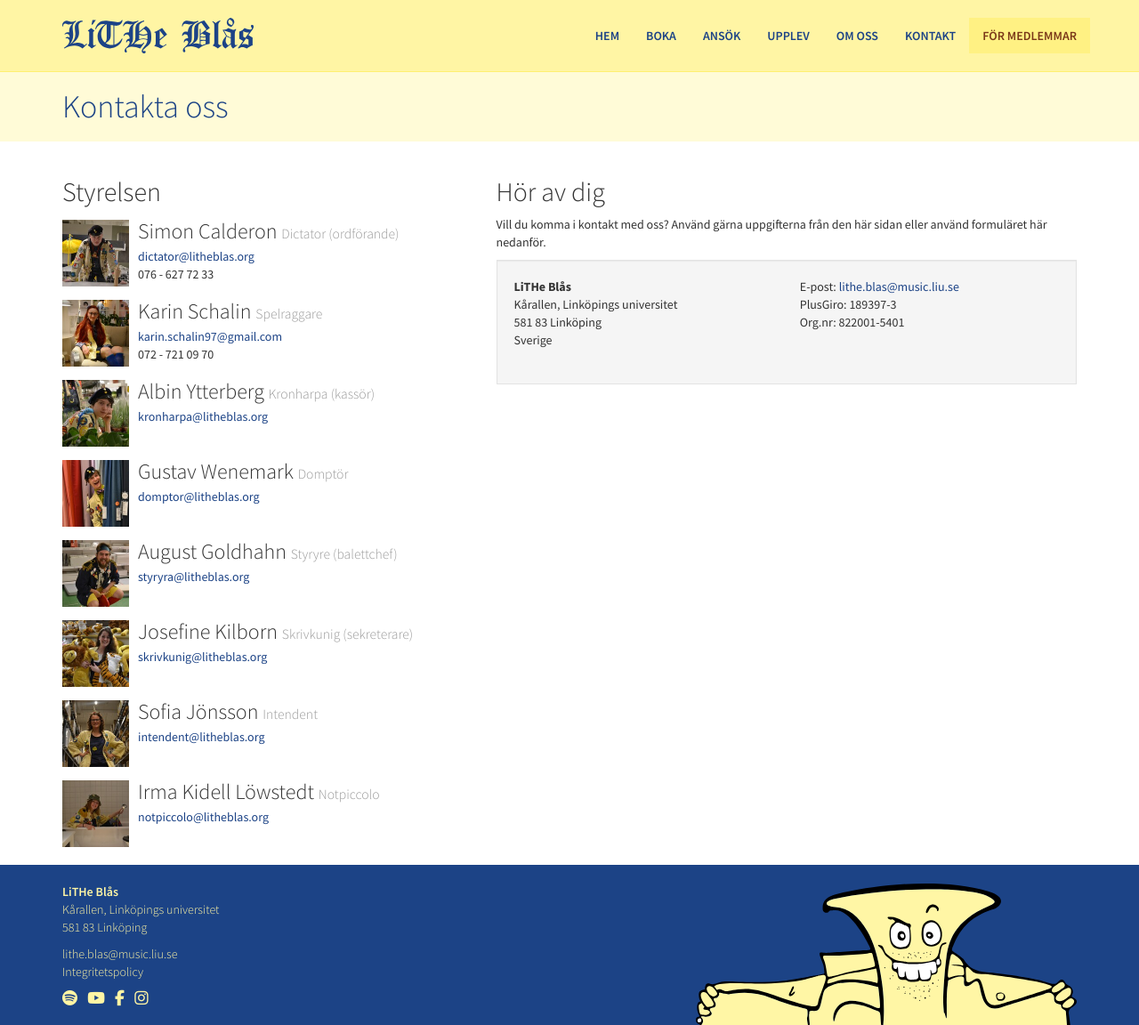
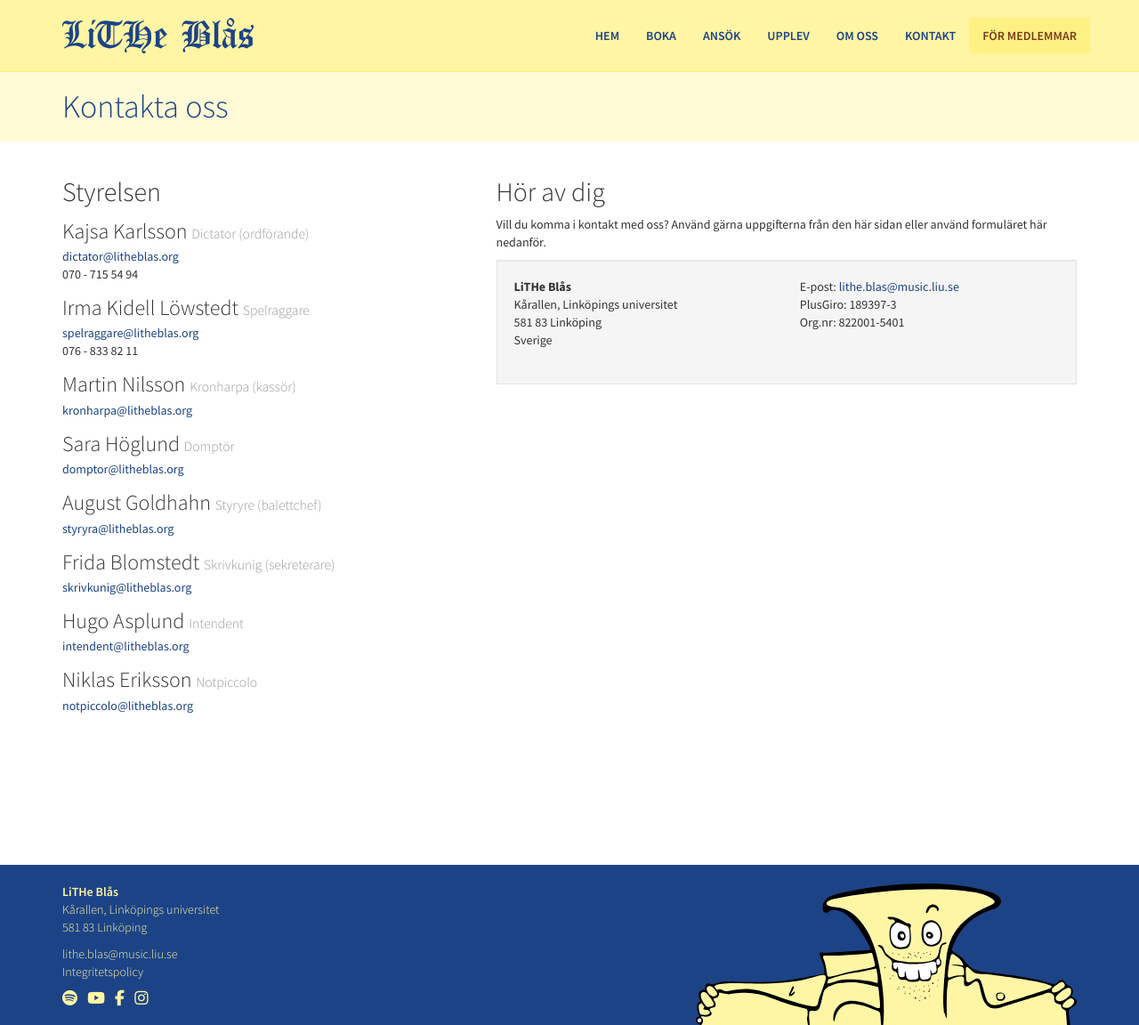
Before and after one commit to litheblas/litheblas.org, a Jekyll site: the page built from _pages/kontakt.md, in a window 1280 px wide and 1152 px high. Shown: the whole window at 89% size. Built offline with Jekyll 4.4.1, drawn with Linux system fonts in a browser that asks for light colours; nearby versions of some CDN libraries.

Commit message:
Update with live content

```diff
--- a/_layouts/contact.html
+++ b/_layouts/contact.html
@@ -15,41 +15,41 @@ layout: default
             <h2>Styrelsen</h2>
 
             <div class="media">
-                <img class="media-object pull-left" src="{{ "/assets/img/board/bibbi.jpg" | relative_url }}" alt="">
+                <!-- <img class="media-object pull-left" src="{{ "/assets/img/board/bibbi.jpg" | relative_url }}" alt=""> -->
                 <div class="media-body">
-                    <h3 class="media-heading">Simon Calderon <small>Dictator (ordförande)</small></h3>
+                    <h3 class="media-heading">Kajsa Karlsson <small>Dictator (ordförande)</small></h3>
                     <a href="mailto:dictator@litheblas.org">dictator@litheblas.org</a><br>
-                    076 - 627 72 33
+                    070 - 715 54 94
                 </div>
             </div>
 
             <div class="media">
-                <img class="media-object pull-left" src="{{ "/assets/img/board/kuba.jpg" | relative_url }}" alt="">
+                <!-- <img class="media-object pull-left" src="{{ "/assets/img/board/kuba.jpg" | relative_url }}" alt=""> -->
                 <div class="media-body">
-                    <h3 class="media-heading">Karin Schalin <small>Spelraggare</small></h3>
-                    <a href="mailto:karin.schalin97@gmail.com">karin.schalin97@gmail.com</a><br>
-                    072 - 721 09 70
+                    <h3 class="media-heading">Irma Kidell Löwstedt <small>Spelraggare</small></h3>
+                    <a href="mailto:spelraggare@litheblas.org">spelraggare@litheblas.org</a><br>
+                    076 - 833 82 11
                 </div>
             </div>
 
             <div class="media">
-                <img class="media-object pull-left" src="{{ "/assets/img/board/babylon.jpg" | relative_url }}" alt="">
+                <!-- <img class="media-object pull-left" src="{{ "/assets/img/board/babylon.jpg" | relative_url }}" alt=""> -->
                 <div class="media-body">
-                    <h3 class="media-heading">Albin Ytterberg <small>Kronharpa (kassör)</small></h3>
+                    <h3 class="media-heading">Martin Nilsson <small>Kronharpa (kassör)</small></h3>
                     <a href="mailto:kronharpa@litheblas.org">kronharpa@litheblas.org</a><br>
                 </div>
             </div>
 
             <div class="media">
-                <img class="media-object pull-left" src="{{ "/assets/img/board/penus.jpg" | relative_url }}" alt="">
+                <!-- <img class="media-object pull-left" src="{{ "/assets/img/board/penus.jpg" | relative_url }}" alt=""> -->
                 <div class="media-body">
-                    <h3 class="media-heading">Gustav Wenemark <small>Domptör</small></h3>
+                    <h3 class="media-heading">Sara Höglund <small>Domptör</small></h3>
                     <a href="mailto:domptor@litheblas.org">domptor@litheblas.org</a><br>
                 </div>
             </div>
 
             <div class="media">
-                <img class="media-object pull-left" src="{{ "/assets/img/board/kp2.jpg" | relative_url }}" alt="">
+                <!-- <img class="media-object pull-left" src="{{ "/assets/img/board/kp2.jpg" | relative_url }}" alt=""> -->
                 <div class="media-body">
                     <h3 class="media-heading">August Goldhahn <small>Styryre (balettchef)</small></h3>
                     <a href="mailto:styryra@litheblas.org">styryra@litheblas.org</a><br>
@@ -57,25 +57,25 @@ layout: default
             </div>
 
             <div class="media">
-                <img class="media-object pull-left" src="{{ "/assets/img/board/klorofyll.jpg" | relative_url }}" alt="">
+                <!-- <img class="media-object pull-left" src="{{ "/assets/img/board/klorofyll.jpg" | relative_url }}" alt=""> -->
                 <div class="media-body">
-                    <h3 class="media-heading">Josefine Kilborn <small>Skrivkunig (sekreterare)</small></h3>
+                    <h3 class="media-heading">Frida Blomstedt <small>Skrivkunig (sekreterare)</small></h3>
                     <a href="mailto:skrivkunig@litheblas.org">skrivkunig@litheblas.org</a><br>
                 </div>
             </div>
 
             <div class="media">
-                <img class="media-object pull-left" src="{{ "/assets/img/board/fisen.jpg" | relative_url }}" alt="">
+                <!-- <img class="media-object pull-left" src="{{ "/assets/img/board/fisen.jpg" | relative_url }}" alt=""> -->
                 <div class="media-body">
-                    <h3 class="media-heading">Sofia Jönsson <small>Intendent</small></h3>
+                    <h3 class="media-heading">Hugo Asplund <small>Intendent</small></h3>
                     <a href="mailto:intendent@litheblas.org">intendent@litheblas.org</a><br>
                 </div>
             </div>
 
             <div class="media">
-                <img class="media-object pull-left" src="{{ "/assets/img/board/peking.jpg" | relative_url }}" alt="">
+                <!-- <img class="media-object pull-left" src="{{ "/assets/img/board/peking.jpg" | relative_url }}" alt=""> -->
                 <div class="media-body">
-                    <h3 class="media-heading">Irma Kidell Löwstedt <small>Notpiccolo</small></h3>
+                    <h3 class="media-heading">Niklas Eriksson <small>Notpiccolo</small></h3>
                     <a href="mailto:notpiccolo@litheblas.org">notpiccolo@litheblas.org</a><br>
                 </div>
             </div>
```
Also changed, not shown: _pages/ansok.md (+2 -0 lines).
